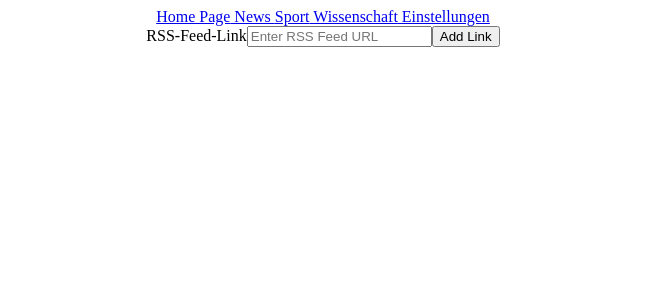
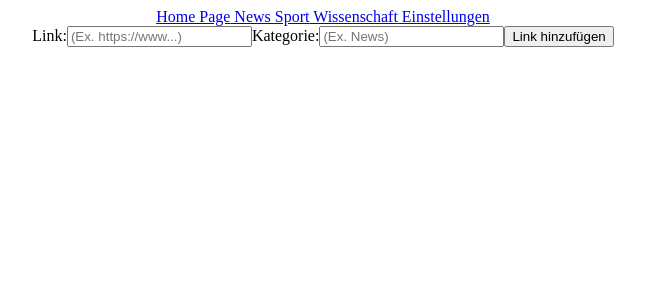
Before and after one commit to weirdo1400/RSS-Feed-Accumulator, a React (Create React App) app in the folder client/: page /einstellungen in a window 1280 px wide. Shown: the top 300 px of the page, without its empty margins (317-962 px from the left). Built offline with nearby package versions, Linux system fonts and the light colour scheme.

Commit message:
Implemented Feed adding for SRF Client sid

```diff
--- a/client/package.json
+++ b/client/package.json
@@ -8,12 +8,14 @@
     "@testing-library/user-event": "^13.5.0",
     "axios": "^1.7.7",
     "buffer": "^6.0.3",
+    "formik": "^2.4.6",
     "react": "^18.3.1",
     "react-dom": "^18.3.1",
     "react-router-dom": "^6.26.2",
     "react-scripts": "5.0.1",
     "web-vitals": "^2.1.4",
-    "xml-js": "^1.6.11"
+    "xml-js": "^1.6.11",
+    "yup": "^1.4.0"
   },
   "scripts": {
     "start": "react-scripts start",
--- a/client/src/pages/Einstellungen.js
+++ b/client/src/pages/Einstellungen.js
@@ -1,22 +1,60 @@
-import React, { useState } from "react";
+import React from "react";
+import { Formik, Form, Field, ErrorMessage } from "formik";
+import axios from "axios";
+import * as Yup from "yup";
 
 function Einstellungen() {
-  const [rssLink, setRssLink] = useState("");
+  const initialValues = {
+    feedlink: "",
+    feedcategory: "",
+  };
 
-  const add = () => {
-    console.log("Add");
-    console.log(rssLink);
+  const validationSchema = Yup.object().shape({
+    feedlink: Yup.string().required("Feed link is required"),
+    feedcategory: Yup.string().required("Feed category is required"),
+  });
+
+  const add = (data) => {
+    axios.post("http://localhost:3001/feeds", data, {
+      headers: {
+        "Content-Type": "application/json",
+      },
+    }).then((response) => {
+      console.log("Feed added:", response.data);
+    }).catch((error) => {
+      console.error("Error adding feed:", error);
+    });
   };
 
   return (
-    <div className="feedContainer">
-      <label>RSS-Feed-Link</label>
-      <input
-        type="text"
-        onChange={(event) => setRssLink(event.target.value)}
-        placeholder="Enter RSS Feed URL"
-      />
-      <button onClick={add}>Add Link</button>
+    <div>
+      <Formik
+        initialValues={initialValues}
+        onSubmit={add}
+        validationSchema={validationSchema}
+      >
+        <Form className="formContainer">
+          <label>Link:</label>
+          <ErrorMessage name="feedlink" component="span" />
+          <Field
+            autoComplete="off"
+            id="inputAddLink"
+            name="feedlink"
+            placeholder="(Ex. https://www...)"
+          />
+
+          <label>Kategorie:</label>
+          <ErrorMessage name="feedcategory" component="span" />
+          <Field
+            autoComplete="off"
+            id="inputAddCategory"
+            name="feedcategory"
+            placeholder="(Ex. News)"
+          />
+
+          <button type="submit">Link hinzufügen</button>
+        </Form>
+      </Formik>
     </div>
   );
 }
```
Also changed, not shown: 1 other file (tests, documents, lock files or other folders).
